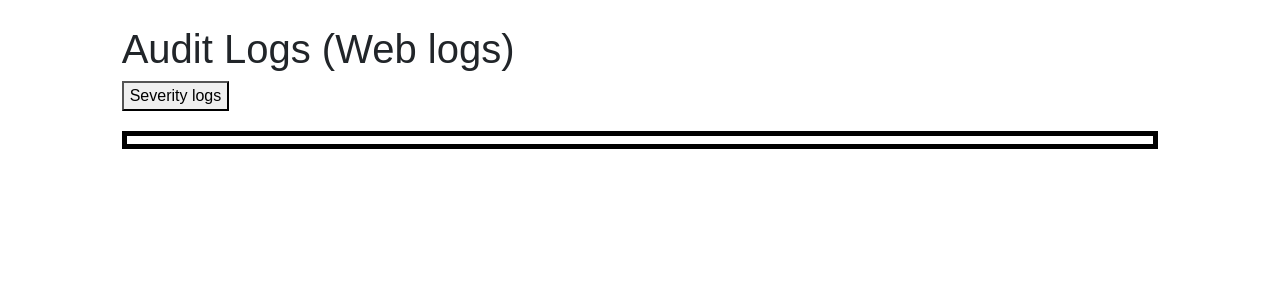
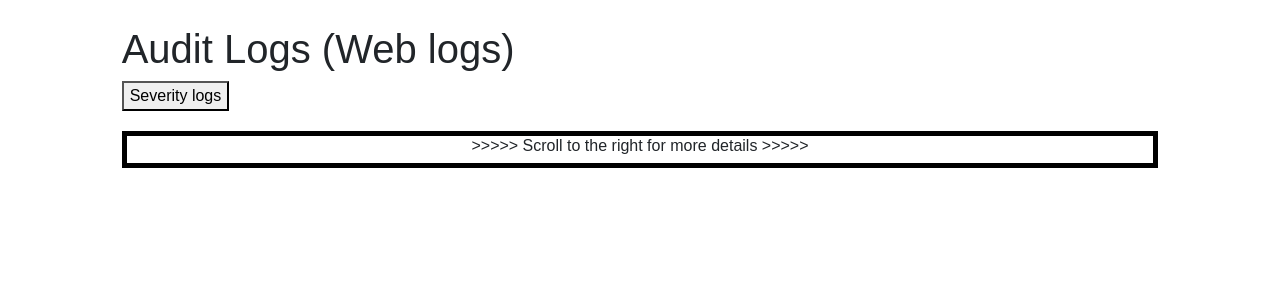
Before and after one commit to ict3x03-2022-team32/ict3x03-2022-team32, a Flask app: template application/templates/logs.html in a window 1280 px wide. Shown: the part 68-368 px from the top of the page. Run offline with Flask 3, Linux system fonts and the light colour scheme; the template is opened without the code that fills it, so the values that code supplies are empty; parts of the project's set-up code (start-up, migrations or seed data) failed here and were passed over; some libraries are stand-ins or nearby versions.

Commit message:
update logs

```diff
--- a/application/templates/logs.html
+++ b/application/templates/logs.html
@@ -38,7 +38,9 @@ td{
             <a href="{{ url_for('newlogs') }}">
                 <button>Severity logs</button>
             </a>
+
             <div class="table-responsive">
+            <h6>>>>>> Scroll to the right for more details >>>>></h6>
             <!-- <table class="table">
                 <thead>
                     <tr>
--- a/application/templates/new_log.html
+++ b/application/templates/new_log.html
@@ -39,7 +39,9 @@ td{
             <a href="{{ url_for('logs') }}">
                 <button>Web log</button>
             </a>
+
             <div class="table-responsive">
+            <h6>>>>>> Scroll to the right for more details >>>>></h6>
             <table>
                 <pre class="log">
                     {{ text }}
```
